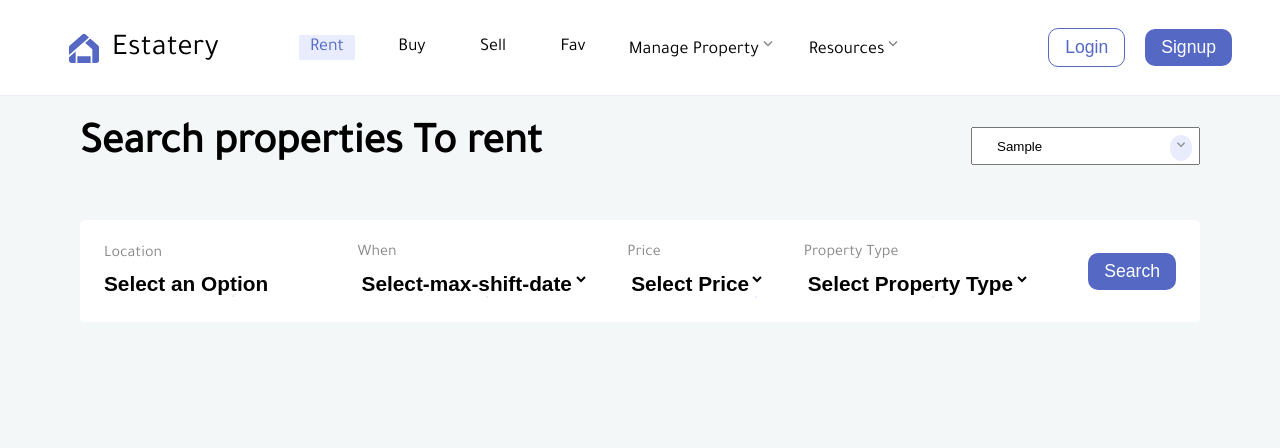
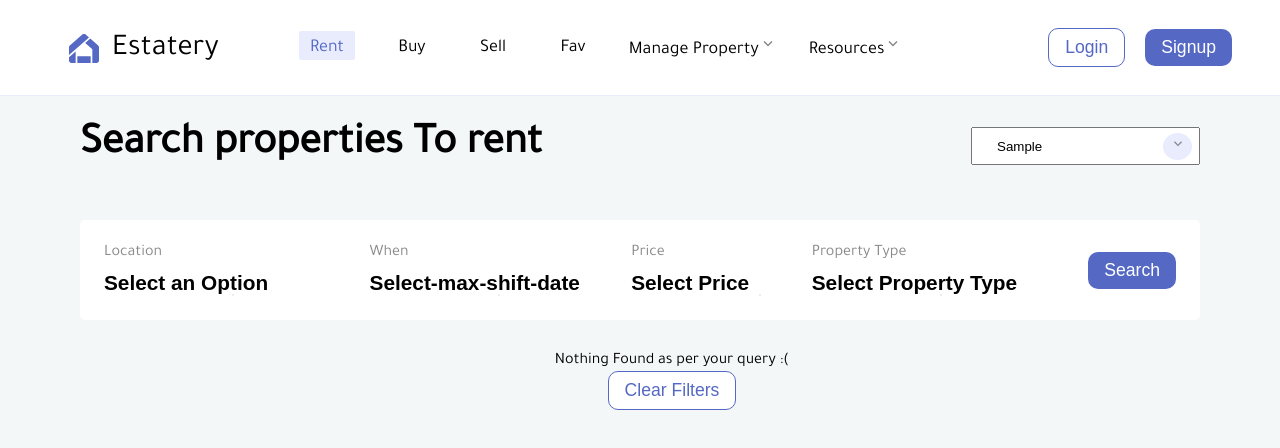
Before and after one commit to Developers-codz/reunion-assignment, a React (Create React App) app: page / in a window 1280 px wide. Both pictures are taken after typing "Sample" into the empty fields and a click on the button "Search". Shown: the top 448 px of the page. Built offline with nearby package versions, Linux system fonts and the light colour scheme.

Commit message:
feat:made no product component

```diff
--- a/src/components/main/Main.jsx
+++ b/src/components/main/Main.jsx
@@ -14,7 +14,8 @@ import {
   setLocation,
   setPrice,
   setPropertyType,
-  setDate
+  setDate,
+  clearFilters,
 } from "../../features/home/filtersSlice";
 import data from "../../data/data.json";
 
@@ -32,7 +33,6 @@ export const Main = () => {
   };
 
   const getFilteredData = () => {
-    console.log(data);
     const searchFilteredData = getSearchFilteredData(data.estate, searchText);
     const locationFilteredData = getLocationFilteredData(
       searchFilteredData,
@@ -92,6 +92,7 @@ export const Main = () => {
           <select
             name="date"
             id="date"
+            className="hidden-select"
             onChange={(e) => dispatch(setDate(e.target.value))}
           >
             <option value="none" selected disabled hidden>
@@ -115,6 +116,7 @@ export const Main = () => {
           <select
             name="price"
             id="price"
+            className="hidden-select"
             onChange={(e) => dispatch(setPrice(e.target.value))}
           >
             <option value="none" selected disabled hidden>
@@ -131,6 +133,7 @@ export const Main = () => {
           <select
             name="propertyType"
             id="propertytype"
+            className="hidden-select"
             onChange={(e) => dispatch(setPropertyType(e.target.value))}
           >
             <option value="none" selected disabled hidden>
@@ -150,9 +153,22 @@ export const Main = () => {
       </section>
       <section>
         <ul className="card-wrapper">
-          {estateData.map((es) => (
-            <Card estate={es} key={es.id} />
-          ))}
+          {estateData.length < 1 ? (
+            <div style={{textAlign:"center",width:"100vw"}}>
+             <div>Nothing Found as per your query :(</div>
+              <button className="btn login-btn"
+                onClick={() => {
+                  dispatch(clearFilters());
+                  setData(data.estate);
+                  setSearchText("")
+                }}
+              >
+                Clear Filters
+              </button>
+            </div>
+          ) : (
+            estateData.map((es) => <Card estate={es} key={es.id} />)
+          )}
         </ul>
       </section>
     </main>
--- a/src/components/main/style.css
+++ b/src/components/main/style.css
@@ -18,8 +18,8 @@
     display: block;
     position: absolute;
     right:8px;
-    top:8px;
-    padding:0.1rem .2rem .01rem .2rem ;
+    top:6px;
+    padding:0.2rem .4rem 0rem .4rem ;
     border-radius: 50%;
     background-color: var(--color-primary-100);
 }
--- a/src/components/main/subcomponent/Card.jsx
+++ b/src/components/main/subcomponent/Card.jsx
@@ -52,7 +52,7 @@ export const Card = ({ estate }) => {
               </div>
             )}
           </div>
-          <div className="estate-name">{estate.name}({estate["move-in-date"].month}, {estate["move-in-date"].year})</div>
+          <div className="estate-name">{estate.name}</div>
           <div className="address">
             {estate.location.address}, {estate.location.city},{" "}
             {estate.location.state}
--- a/src/components/main/subcomponent/style.css
+++ b/src/components/main/subcomponent/style.css
@@ -1,7 +1,7 @@
 .card {
   list-style: none;
   width: 17rem;
-  height: 20rem;
+  min-height: 20rem;
   margin: 1rem 1rem;
   background-color: var(--color-light);
   border-radius: 8px;
--- a/src/components/navbar/style.css
+++ b/src/components/navbar/style.css
@@ -28,7 +28,7 @@
   cursor: pointer;
 }
 .pills {
-  padding: 0.2rem 0.7rem;
+  padding: 0.5rem 0.7rem 0.2rem 0.7rem;
   border-radius: 2px;
   cursor: pointer;
   text-decoration: none;
--- a/src/features/home/filtersSlice.js
+++ b/src/features/home/filtersSlice.js
@@ -27,6 +27,12 @@ const filterSlice = createSlice({
       state.propertyType = action.payload;
       console.log(action.payload)
     },
+    clearFilters:(state) =>{
+      state.location = "";
+      state.dateText= "";
+      state.price = { min: null, max: null };
+      state.propertyType="";
+    }
 
   },
 });
@@ -38,4 +44,5 @@ export const {
   setPropertyType,
   setPrice,
   getFilteredEstate,
+  clearFilters
 } = filterSlice.actions;
```
Also changed, not shown: src/components/main/subcomponent/Filters.jsx (deleted, +0 -8 lines).
